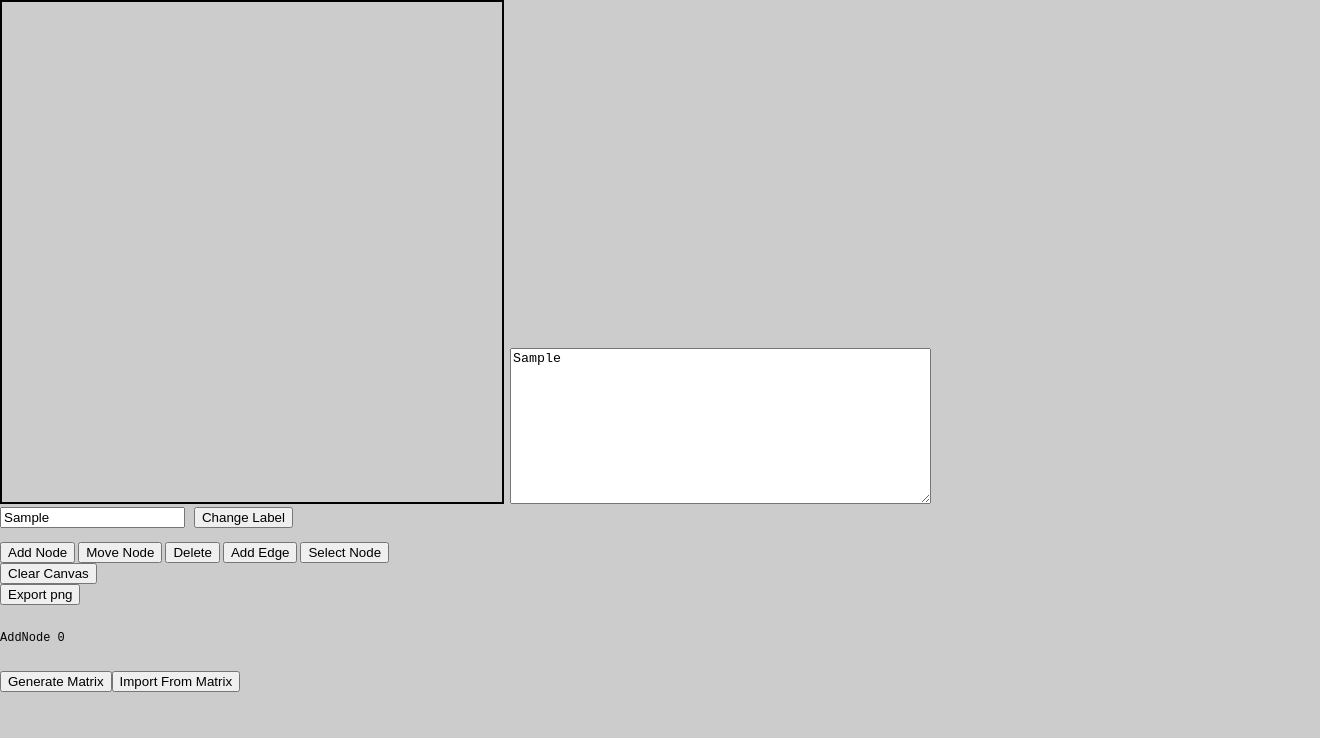
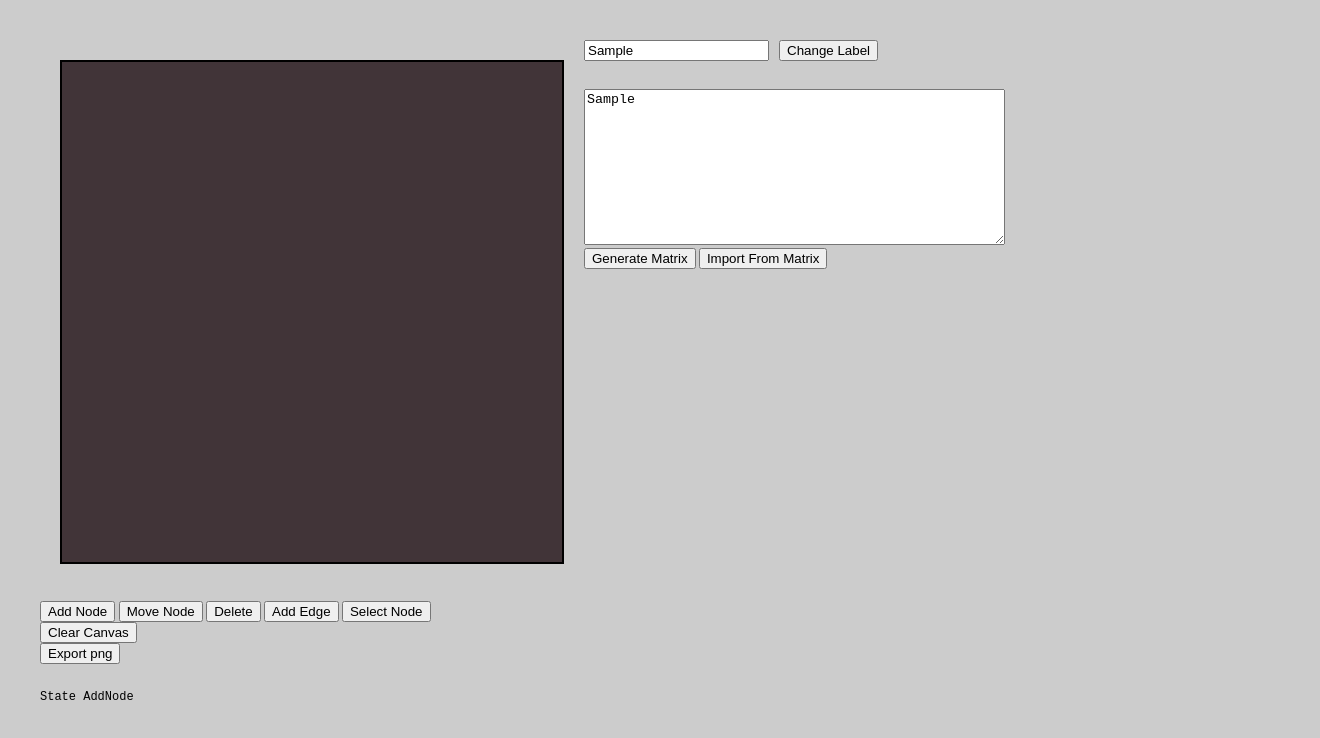
Before and after one commit to jmkopper/graph-maker, a plain HTML site: page index.html in a window 1280 px wide. Both pictures are taken after typing "Sample", "Sample" into the empty fields and a click on the button "Add Node". Shown: the whole page, 1320 px wide, since content can reach past the window. Drawn offline with Linux system fonts and the light colour scheme.

Commit message:
Colors and divs

```diff
--- a/index.css
+++ b/index.css
@@ -6,17 +6,16 @@
 
 /** Reset */
 html, body, nav, ul, h1, h2, h3, h4, a, canvas {
-    margin: 0px;
+    margin: 20px;
     padding: 0px;
     color: var(--text-color);
 }
 html, body {
-    font-family: Roboto, -apple-system, BlinkMacSystemFont, 'Segoe UI', Oxygen, Ubuntu, Cantarell, 'Open Sans', 'Helvetica Neue', sans-serif;
+    font-family: 'Helvetica', sans-serif;
     font-size: var(--root-font-size);
     background: var(--bg);
     height: 100%;
     width: 100%;
-    overflow: hidden;
 }
 *, body, button, input, select, textarea, canvas {
     text-rendering: optimizeLegibility;
@@ -24,3 +23,18 @@ html, body {
     -moz-osx-font-smoothing: grayscale;
     outline: 0;
 }
+
+#wrapper {
+    /*border: 1px solid black;*/
+    overflow: hidden;
+}
+
+#canvasdiv {
+    float:left;
+    /* border: 1px solid red; */
+}
+
+#textAreadiv {
+    /* border: 1px solid green; */
+    overflow: hidden;
+}
--- a/index.html
+++ b/index.html
@@ -7,10 +7,19 @@
     <script defer type="text/javascript" src="load.js"></script>
 </head>
 <body>
-    <canvas id="canvas" width="500" height="500" style="border: 2px solid black;"></canvas>
-    &nbsp;<textarea id="matrixArea" rows="10" cols="50"></textarea><br />
-    <input type="text" id="labelText" name="labelText"> &nbsp; <button type="button" onclick="set_selected_label()">Change Label</button>
-    <br /><br />
+    <div id="wrapper">
+    <div style="position: relative" id="canvasdiv">
+        <canvas id="canvas" width="500" height="500" style="border: 2px solid black;"></canvas>
+    </div>
+    <div style="position: relative;" id="nodenamediv">
+        <input type="text" id="labelText" name="labelText"> &nbsp; <button type="button" onclick="set_selected_label()">Change Label</button><br /><br /><br />
+    </div>
+    <div style="position: relative;" id="textAreadiv">
+        <textarea id="matrixArea" rows="10" cols="50"></textarea><br />
+        <button type="button" onclick="generate_matrix()">Generate Matrix</button>&nbsp;<button type="button" onclick="import_from_matrix()">Import From Matrix</button>
+    </div>
+    </div>
+    <br />
     <button type="button" onclick="set_state('AddNode')">Add Node</button>
     <button type="button" onclick="set_state('Move')">Move Node</button>
     <button type="button" onclick="set_state('Delete')">Delete</button>
@@ -20,7 +29,5 @@
     <button type="button" onclick="export_graph()">Export png</button><br />
     <br />
     <pre id="stateText">AddNode</pre>
-    <br />
-    <button type="button" onclick="generate_matrix()">Generate Matrix</button><button type="button" onclick="import_from_matrix()">Import From Matrix</button>
 </body>
 </html>
--- a/load.js
+++ b/load.js
@@ -2,11 +2,15 @@ const canvas = document.querySelector('canvas');
 const ctx = canvas.getContext('2d');
 
 const NODE_RADIUS = 15
-const NODE_COLOR = '#22cccc';
-const NODE_BORDER_COLOR = '#009999';
-const SELECTED_NODE_COLOR = '#00aaaa';
-const FONT_COLOR = '#000000';
+const NODE_COLOR = '#413438';
+const NODE_BORDER_COLOR = '#996056';
+const SELECTED_NODE_COLOR = '#A18E8B';
+const FONT_COLOR = '#F7F3F2';
 const EDGE_WEIGHT = 3;
+const BG_COLOR = '#413438';
+
+ctx.fillStyle = BG_COLOR;
+ctx.fillRect(0, 0, canvas.width, canvas.height);
 
 var nodes = [];
 var edges = [];
@@ -19,7 +23,7 @@ var id_next = 0;
 function set_state(s) {
     deselect();
     state = s;
-    document.getElementById('stateText').innerHTML = s + ' ' + nodes.length;
+    document.getElementById('stateText').innerHTML = 'State ' + s;
 }
 
 // Export to jpg
@@ -40,8 +44,9 @@ function clear_canvas() {
 
 // Process mouse down action
 function mousedown(e) {
+    let pos = get_mouse_pos(canvas, e);
     if (state == 'Move') {
-        let target = within_node(e.x, e.y);
+        let target = within_node(pos.x, pos.y);
         if (target) {
             select(target);
         }
@@ -58,9 +63,22 @@ function mouseup(e) {
 }
 
 
+// Get mouse position within canvas
+function get_mouse_pos(canvas, e) {
+    var rect = canvas.getBoundingClientRect();
+    return {
+        x: e.clientX - rect.left,
+        y: e.clientY - rect.top
+    };
+}
+
 // Detect click inside canvas border CHANGE THIS
 function within_border(e) {
-    if (e.x <= 500 && e.y <= 500) {
+    pos = get_mouse_pos(canvas, e);
+    rect = canvas.getBoundingClientRect();
+    console.log(rect.left, rect.top);
+
+    if (pos.x <= canvas.width && pos.y <= canvas.height) {
         return true;
     } else {
         return false;
@@ -76,13 +94,14 @@ function click(e) {
     {
         return false;
     }
-    let target = within_node(e.x, e.y);
+    let pos = get_mouse_pos(canvas, e);
+    let target = within_node(pos.x, pos.y);
     switch(state)
     {
         case 'AddNode':
             let node = {
-                x: e.x,
-                y: e.y,
+                x: pos.x,
+                y: pos.y,
                 radius: NODE_RADIUS,
                 fillStyle: NODE_COLOR,
                 strokeStyle: NODE_BORDER_COLOR,
@@ -183,9 +202,10 @@ function within_node(x, y) {
 
 // Move selection while in state "Move"
 function move(e) {
+    let pos = get_mouse_pos(canvas, e);
     if (state == 'Move' && selection){
-        selection.x = e.x;
-        selection.y = e.y;
+        selection.x = pos.x;
+        selection.y = pos.y;
         draw();
     }
 }
@@ -195,7 +215,8 @@ function move(e) {
 // Draw nodes and edges
 //
 function draw() {
-    ctx.clearRect(0, 0, window.innerWidth, window.innerHeight);
+    ctx.fillStyle = BG_COLOR;
+    ctx.fillRect(0, 0, window.innerWidth, window.innerHeight);
     ctx.lineWidth = EDGE_WEIGHT;
     ctx.font = '12px sans-serif';
     ctx.textAlign = 'center';
@@ -220,7 +241,7 @@ function draw() {
         ctx.strokeStyle = node.strokeStyle;
         ctx.fill();
         ctx.stroke();
-        ctx.fillStyle = '#000000'
+        ctx.fillStyle = FONT_COLOR;
         // Gotta figure out how to center properly
         ctx.fillText(node.label, node.x, node.y+4)
     }
@@ -254,11 +275,12 @@ function generate_matrix() {
         matrix.push(row);
         console.log(row);
     }
-    let outs = "";
+    let line_out = '[[';
     for (line of matrix) {
-        outs += line + "\n";
+        line_out += line + '],\n [';
     }
-    document.getElementById('matrixArea').value = outs;
+    line_out = line_out.slice(0, -4) + ']';
+    document.getElementById('matrixArea').value = line_out;
 }
 
 
```
